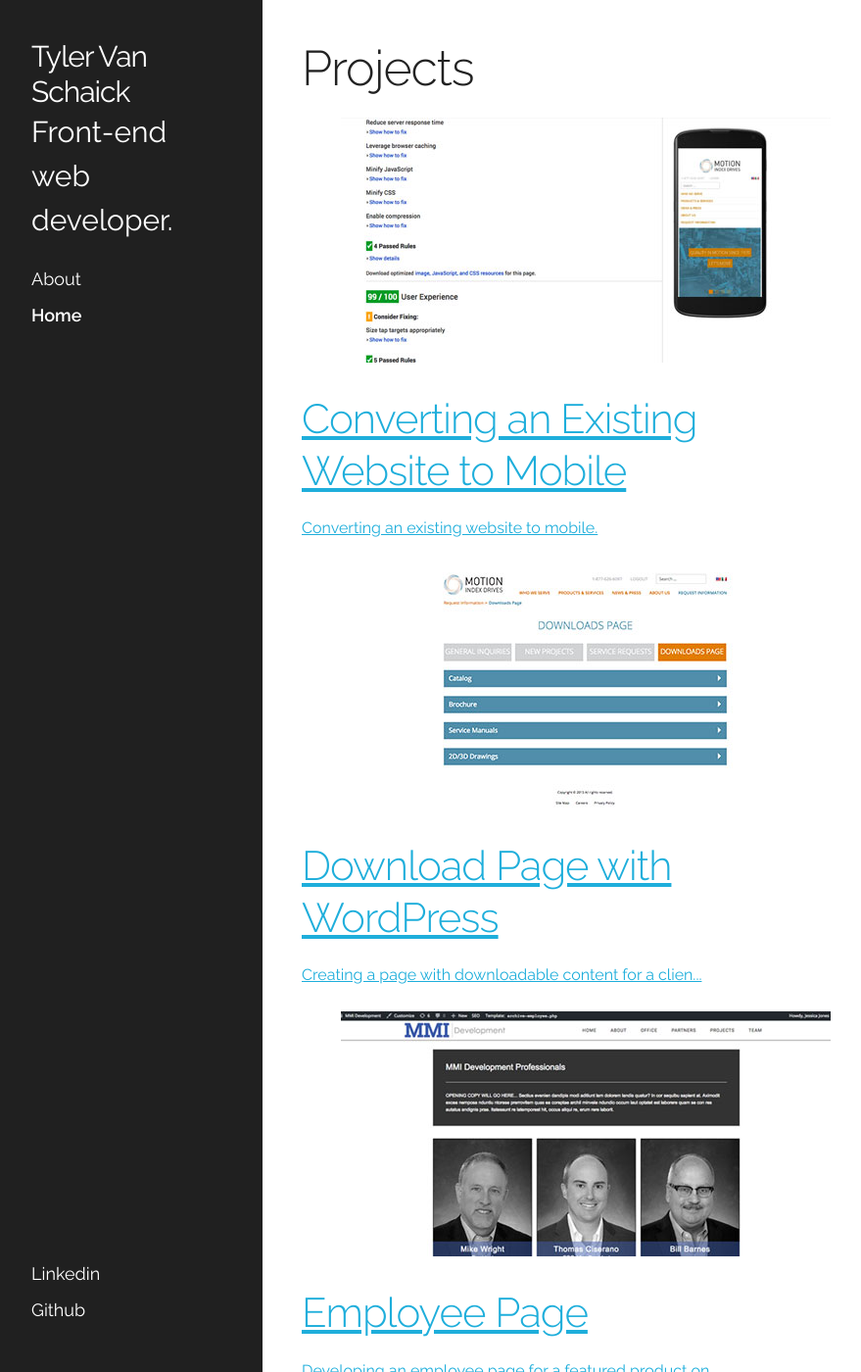
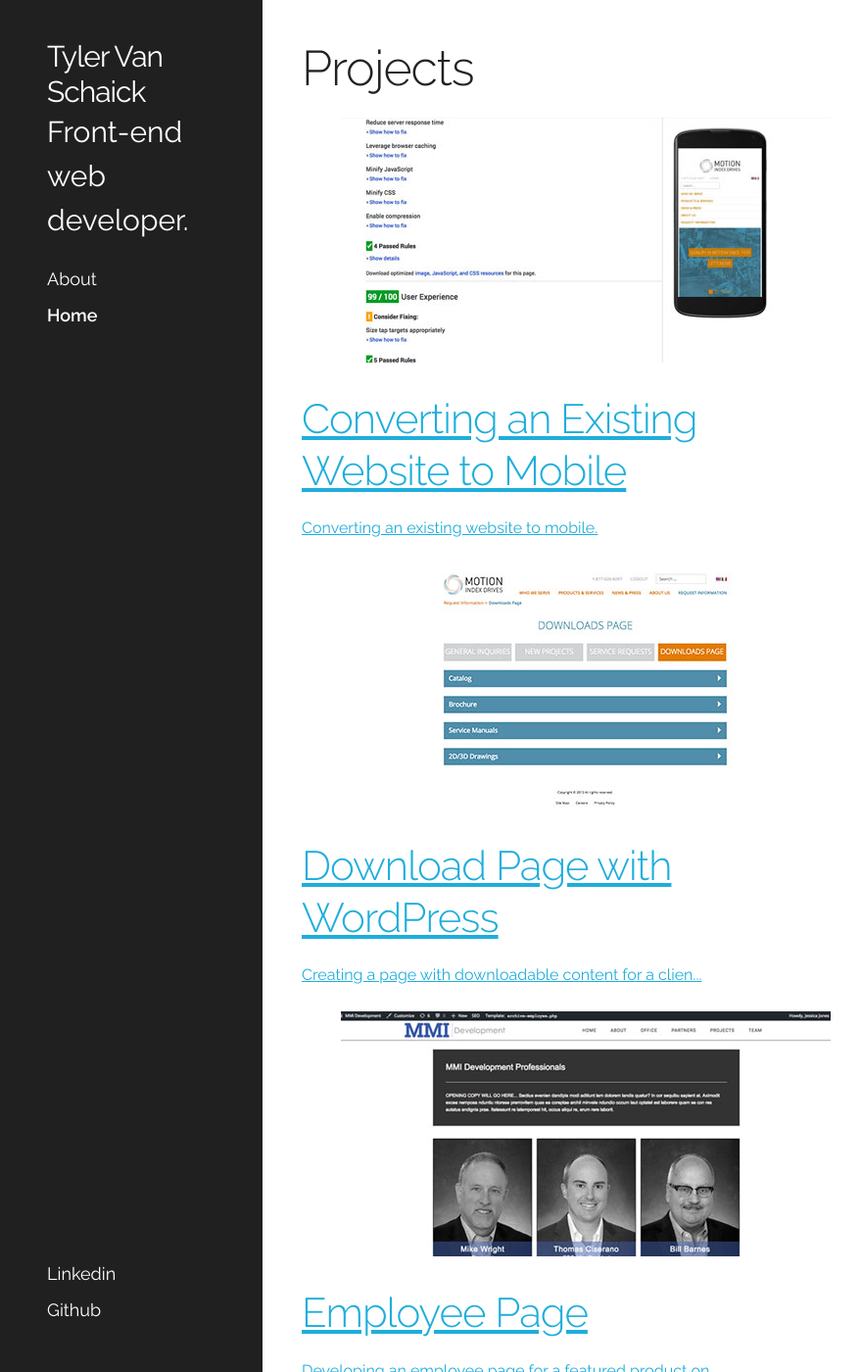
Before and after one commit to tyler-vs/tyler-vs.github.io, a Jekyll site: the page built from index.html, in a window 1280 px wide and 1400 px high. Shown: the whole window at 98% size, without its empty margins (12-891 px from the left). Built offline with Jekyll 4.4.1, drawn with Linux system fonts in a browser that asks for light colours; nearby versions of some CDN libraries.

Commit message:
Update custom.scss
Make comments on sidebar styles

```diff
--- a/css/custom.scss
+++ b/css/custom.scss
@@ -16,22 +16,27 @@
  * Sidebar
  */
 
+/* 1. Add padding
+ * 2. Add background color
+ * 3. Add color
+ */
 .sidebar {
-  padding: 40px 20px;
-  background-color: #202020;
   box-sizing: border-box;
-
-  color: #fff;
+  padding: 40px; /* 1. */
+  background-color: #202020; /* 2. */
+  color: #fff; /* 3. */
 }
 
+/* 1. Make sidebar stick to side on larger screens
+ * 2. Width of sidebar
+ */
 @media (min-width: 48em) {
   .sidebar {
-    position: fixed;
-    top: 0;
-    left: 0;
-    bottom: 0;
-
-    width: 280px;
+    position: fixed; /* 1. */
+    top: 0; /* 1. */
+    left: 0; /* 1. */
+    bottom: 0; /* 1. */
+    width: 280px; /* 2/ */
   }
 
   .sidebar .container {
```
